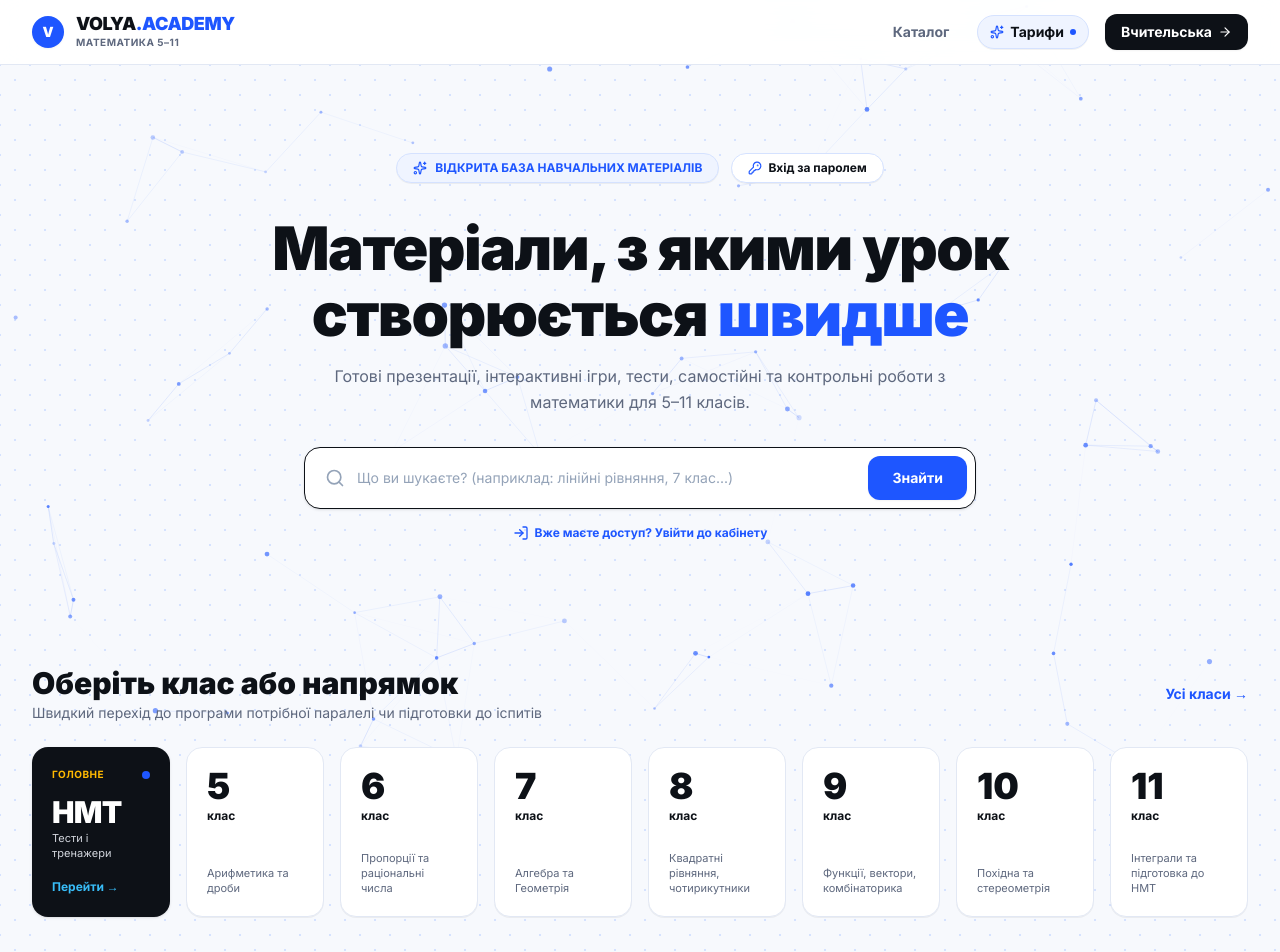
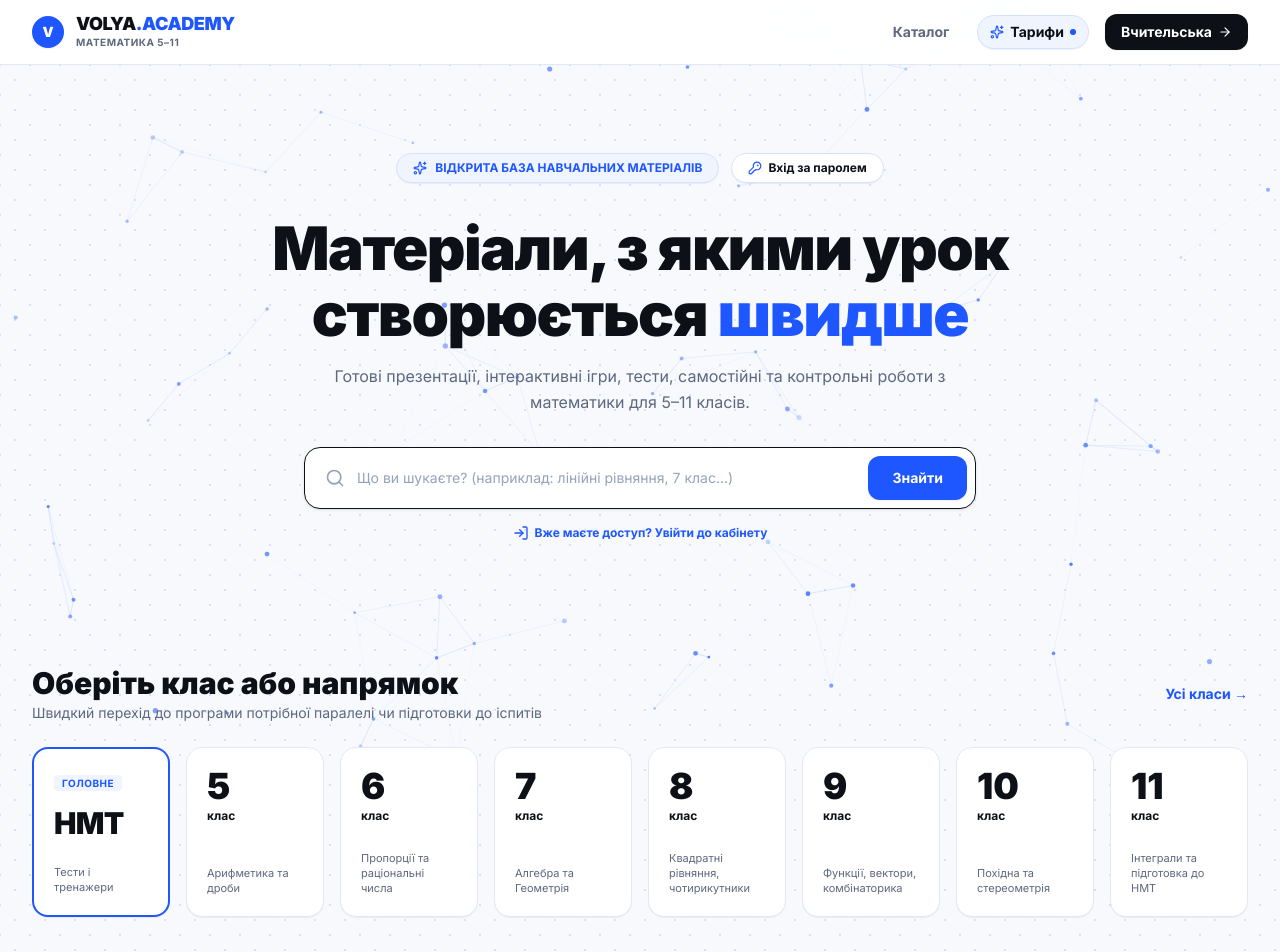
Before and after one commit to didmytriuk-svg/math-platform, a Next.js app: page / in a window 1280 px wide. Shown: the top 952 px of the page. Built offline with nearby package versions, Linux system fonts and the light colour scheme; no server answers; the database is empty.

Commit message:
Redesign NMT card to match standard class card grid style

```diff
--- a/app/page.tsx
+++ b/app/page.tsx
@@ -207,14 +207,11 @@ export default async function HomePage() {
 
   return (
     <div className="bg-volya-grid min-h-screen space-y-16 sm:space-y-24 py-8 sm:py-16 relative">
-      {/* ГЛОБАЛЬНІ ІНТЕРАКТИВНІ СУЗІР'Я */}
       <MathParticles />
 
-      {/* 1. HERO СЕКЦІЯ З КНОПКОЮ ВХОДУ (LOGIN) */}
+      {/* 1. HERO СЕКЦІЯ */}
       <section className="relative max-w-5xl mx-auto px-4 sm:px-6 text-center space-y-8 min-h-[440px] flex flex-col justify-center items-center z-10">
         <div className="space-y-8 w-full">
-
-          {/* Верхній блок бейджів: База + Кнопка Входу */}
           <div className="flex flex-wrap items-center justify-center gap-2 sm:gap-3">
             <div className="inline-flex items-center gap-2 px-4 py-1.5 rounded-full bg-[#EFF4FF] border border-[#D5E2FF] text-[#1E56FF] text-xs font-mono-math font-bold shadow-2xs">
               <Sparkles className="w-3.5 h-3.5" />
@@ -239,7 +236,6 @@ export default async function HomePage() {
             </p>
           </div>
 
-          {/* Форма пошуку + Кнопка швидкого входу для вчителя */}
           <div className="max-w-2xl mx-auto w-full space-y-3">
             <form
               action="/catalog"
@@ -276,7 +272,7 @@ export default async function HomePage() {
         </div>
       </section>
 
-      {/* 2. ОБЕРІТЬ КЛАС ТА НМТ */}
+      {/* 2. ОБЕРІТЬ КЛАС ТА НМТ (В ЄДИНОМУ ДИЗАЙНІ) */}
       <section className="max-w-7xl mx-auto px-4 sm:px-6 lg:px-8 space-y-6 relative z-10">
         <div className="flex items-center justify-between">
           <div>
@@ -296,26 +292,22 @@ export default async function HomePage() {
         </div>
 
         <div className="grid grid-cols-2 sm:grid-cols-4 lg:grid-cols-8 gap-3 sm:gap-4">
-          {/* Спеціальна картка НМТ у фірмовому стилі платформи */}
+          {/* Картка НМТ у загальному стилі карток класів з легким акцентом */}
           <Link
             href="/catalog?grade=nmt"
-            className="group bg-[#0D1117] hover:bg-[#1E56FF] text-white rounded-2xl p-5 flex flex-col justify-between transition-all duration-200 shadow-sm min-h-[170px]"
+            className="group bg-white border-2 border-[#1E56FF] hover:border-[#0D1117] rounded-2xl p-5 text-left transition-all duration-200 shadow-2xs hover:shadow-sm flex flex-col justify-between min-h-[170px]"
           >
             <div>
-              <div className="flex items-center justify-between">
-                <span className="text-[10px] font-mono-math uppercase tracking-wider text-amber-400 font-bold">Головне</span>
-                <span className="w-2 h-2 rounded-full bg-[#1E56FF] group-hover:bg-white transition-colors" />
-              </div>
-              <span className="font-display font-black text-2xl sm:text-3xl block mt-3 tracking-tight">
+              <span className="text-[10px] font-mono-math uppercase tracking-wider font-bold px-2 py-0.5 rounded bg-[#EFF4FF] text-[#1E56FF]">
+                Головне
+              </span>
+              <span className="font-display font-black text-2xl sm:text-3xl text-[#0D1117] block mt-3 tracking-tight">
                 НМТ
               </span>
             </div>
-            <div>
-              <p className="text-[11px] text-gray-300 leading-snug mb-3">Тести і тренажери</p>
-              <span className="text-xs font-display font-bold text-[#38BDF8] group-hover:text-white group-hover:translate-x-1 transition-all inline-flex items-center gap-1">
-                Перейти →
-              </span>
-            </div>
+            <p className="text-[11px] text-[#5E687E] leading-snug">
+              Тести і тренажери
+            </p>
           </Link>
 
           {/* Класи 5–11 */}
```
